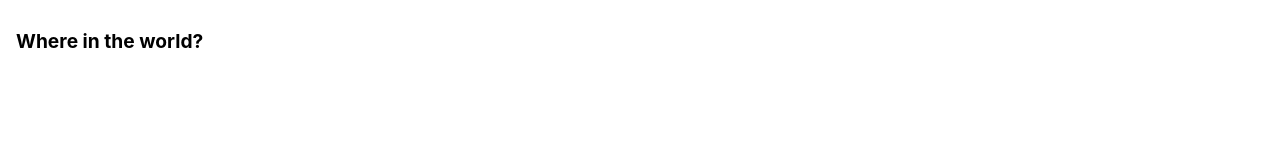
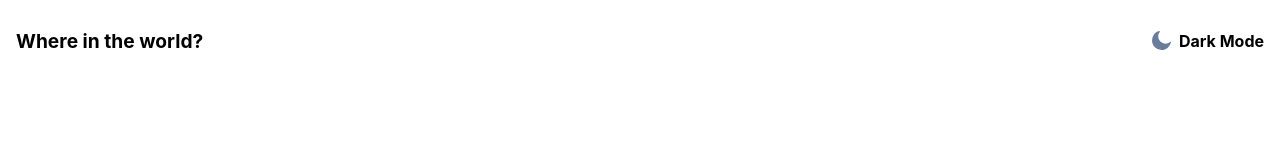
Before and after one commit to N1ve5h/React-TypeScript-project, a React (Create React App) app: page / in a window 1280 px wide. Shown: the top 160 px of the page. Built offline with nearby package versions, Linux system fonts and the light colour scheme.

Commit message:
conditional rendering based on color

```diff
--- a/src/Components/Navbar/Navbar.tsx
+++ b/src/Components/Navbar/Navbar.tsx
@@ -1,6 +1,8 @@
 import React from "react";
 import { useState } from "react";
 import { NavItem } from "./NavItem";
+import night from "../../assets/icon-moon.svg";
+import day from "../../assets/icon-sun.svg";
 
 export const Navbar: React.FC = () => {
   const [theme, setTheme] = useState("light");
@@ -9,10 +11,13 @@ export const Navbar: React.FC = () => {
     theme === "light" ? setTheme("dark") : setTheme("light");
   };
 
-
   return (
     <header className="navbar">
       <NavItem title={"Where in the world?"} />
+      <section className="colorButton">
+        {theme === "light" && <NavItem img={night} title={"Dark Mode"} />}
+        {theme === "dark" && <NavItem img={day} title={"Light Mode"} />}
+      </section>
     </header>
   );
 };
```
